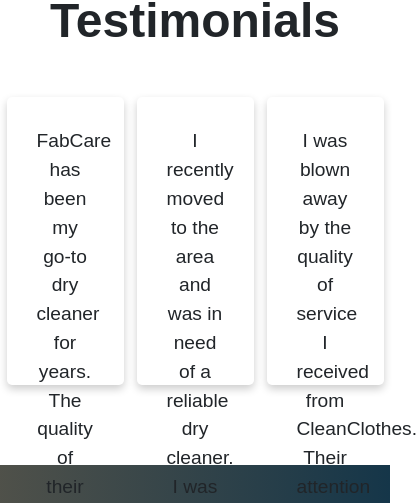
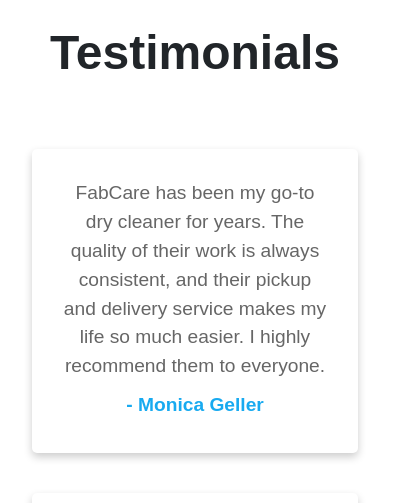
Before and after one commit to Priyanshi23Meghwani/online-dry-clean-app, a React (Create React App) app: page / in a window 390 px wide. Shown: the part 1138-1641 px from the top of the page, 417 px wide, since content can reach past the window. Built offline with nearby package versions, Linux system fonts and the light colour scheme; no server answers.

Commit message:
styling testimonials

```diff
--- a/src/components/Dashboards/Testimonials.css
+++ b/src/components/Dashboards/Testimonials.css
@@ -10,12 +10,15 @@
 
 .testimonial-card {
     width: 30%;
-    height: 18rem;
+    height: 22rem;
     padding: 30px;
     border-radius: 5px;
     background-color: #fff;
     box-shadow: 0 4px 8px 0 rgba(0, 0, 0, 0.2);
     text-align: center;
+    font-size: 16px;
+  line-height: 1.5;
+  color: #666;
 }
 
 .testimonial-description {
@@ -26,5 +29,17 @@
 
 .testimonial-name {
     font-size: 1.2rem;
-    color: blue;
+    color: #18aaf0;
 }
+
+@media (max-width: 768px){
+    .testimonial-allcards{
+       flex-direction: column;
+
+    }
+    .testimonial-card {
+        width: 100%;
+        height: fit-content;
+        margin: 20px 0;
+    }
+}
--- a/src/components/Dashboards/Testimonials.js
+++ b/src/components/Dashboards/Testimonials.js
@@ -17,13 +17,14 @@
     return (
         <div className="testimonial-card">
             <p className="testimonial-description">{testimonial.desc}</p>
-            <p className="testimonial-name">- {testimonial.name}</p>
+           <strong> <p className="testimonial-name" >- {testimonial.name}</p></strong>
         </div>
     );
 };
 
 const TestimonialsList = () => {
     return (
+        <div className="container">
         <div className='testimonial' >
             <h3 style={{ textAlign: 'center', marginBottom: '3rem', fontSize: '48px', fontWeight: 'bold' }}>Testimonials</h3>
             <div className='testimonial-allcards'>
@@ -32,6 +33,7 @@
                 ))}
             </div>
         </div>
+        </div>
     );
 };
 
--- a/src/components/Order/FetchAllOrders.js
+++ b/src/components/Order/FetchAllOrders.js
@@ -17,7 +17,7 @@
         // <div>Hello</div>
         <div>
             <h1>All Orders</h1>
-            <table className='table  table-dark table-hover'>
+            <table className='table  table-hover'>
                 <thead>
                     <tr>
                         <th>Order Id</th>
--- a/src/components/User/FetchAllUsers.js
+++ b/src/components/User/FetchAllUsers.js
@@ -16,7 +16,7 @@
     return (
         <div>
             <h1>All Users</h1>
-            <table className='table table-dark table-hover'>
+            <table className='table  table-hover'>
                 <thead>
                     <tr>
                     <th>Id</th>
```
